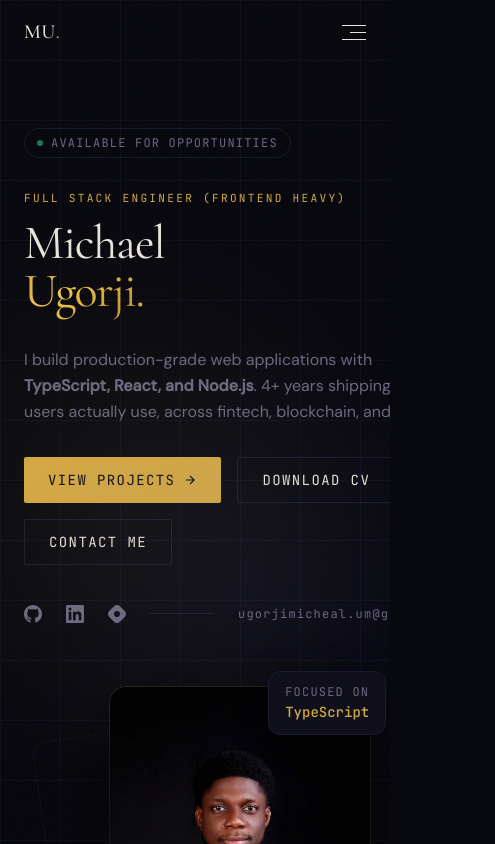
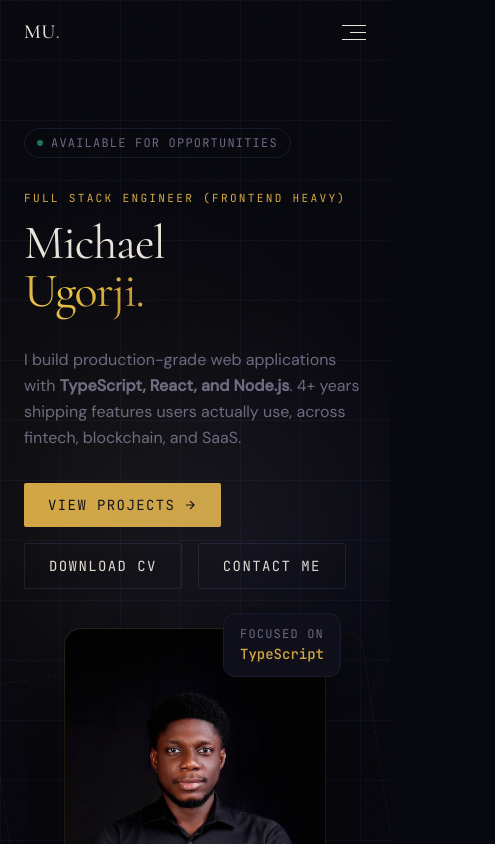
Before and after one commit to Izunnaya/Porfolio, a Next.js app: page / in a window 390 px wide. Shown: the top 844 px of the page, 495 px wide, since content can reach past the window. Built offline with nearby package versions, Linux system fonts and the light colour scheme.

Commit message:
overflow on mobile fix

```diff
--- a/app/globals.css
+++ b/app/globals.css
@@ -1,12 +1,12 @@
-@import url('https://fonts.googleapis.com/css2?family=Cormorant+Garamond:ital,wght@0,300;0,400;0,500;0,600;1,300;1,400&family=DM+Sans:ital,opsz,wght@0,9..40,300;0,9..40,400;0,9..40,500;1,9..40,300&family=JetBrains+Mono:wght@300;400;500&display=swap');
+@import url("https://fonts.googleapis.com/css2?family=Cormorant+Garamond:ital,wght@0,300;0,400;0,500;0,600;1,300;1,400&family=DM+Sans:ital,opsz,wght@0,9..40,300;0,9..40,400;0,9..40,500;1,9..40,300&family=JetBrains+Mono:wght@300;400;500&display=swap");
 @tailwind base;
 @tailwind components;
 @tailwind utilities;
 
 :root {
-  --font-display: 'Cormorant Garamond', serif;
-  --font-body: 'DM Sans', sans-serif;
-  --font-mono: 'JetBrains Mono', monospace;
+  --font-display: "Cormorant Garamond", serif;
+  --font-body: "DM Sans", sans-serif;
+  --font-mono: "JetBrains Mono", monospace;
   --bg: #08080f;
   --surface: #0f0f1a;
   --border: #1a1a2e;
@@ -23,6 +23,7 @@
 
 html {
   scroll-behavior: smooth;
+  overflow-x: hidden;
 }
 
 body {
@@ -57,7 +58,7 @@ body {
 
 /* Noise overlay */
 body::before {
-  content: '';
+  content: "";
   position: fixed;
   inset: 0;
   pointer-events: none;
@@ -100,10 +101,15 @@ body::before {
 
 /* Card hover */
 .project-card {
-  transition: transform 0.3s ease, border-color 0.3s ease, box-shadow 0.3s ease;
+  transition:
+    transform 0.3s ease,
+    border-color 0.3s ease,
+    box-shadow 0.3s ease;
 }
 .project-card:hover {
   transform: translateY(-4px);
   border-color: rgba(212, 168, 67, 0.25);
-  box-shadow: 0 24px 60px rgba(0, 0, 0, 0.4), 0 0 0 1px rgba(212, 168, 67, 0.1);
+  box-shadow:
+    0 24px 60px rgba(0, 0, 0, 0.4),
+    0 0 0 1px rgba(212, 168, 67, 0.1);
 }
--- a/components/Hero/HeroPortrait.tsx
+++ b/components/Hero/HeroPortrait.tsx
@@ -9,7 +9,7 @@ export default function HeroPortrait() {
       initial={{ opacity: 0, x: 40 }}
       animate={{ opacity: 1, x: 0 }}
       transition={{ duration: 0.9, delay: 0.3, ease: [0.22, 1, 0.36, 1] }}
-      className="flex justify-center lg:justify-end"
+      className="flex justify-center lg:justify-end mt-10 md:mt-0"
     >
       <div className="relative">
         {/* Decorative ring */}
--- a/components/Hero/HeroText.tsx
+++ b/components/Hero/HeroText.tsx
@@ -29,7 +29,10 @@ export default function HeroText() {
       className="space-y-8"
     >
       {/* Status badge */}
-      <motion.div variants={itemVariants} className="flex items-center gap-3">
+      <motion.div
+        variants={itemVariants}
+        className="flex items-center gap-3 w-full"
+      >
         <span className="flex items-center gap-2 text-xs font-mono tracking-widest uppercase text-muted border border-border px-3 py-1.5 rounded-full">
           <span className="w-1.5 h-1.5 rounded-full bg-emerald-400 animate-pulse" />
           Available for opportunities
@@ -39,7 +42,7 @@ export default function HeroText() {
       {/* Name */}
       <motion.div variants={itemVariants}>
         <p className="section-label mb-3">
-          Full Stack Engineer (Frontend Heavy){" "}
+          Full Stack Engineer (Frontend Heavy)
         </p>
         <h1
           className="font-display leading-none tracking-tight"
@@ -67,7 +70,7 @@ export default function HeroText() {
       <motion.div variants={itemVariants} className="flex flex-wrap gap-4">
         <a
           href="#projects"
-          className="group flex items-center gap-2 bg-gold text-bg text-sm font-mono tracking-widest uppercase px-6 py-3 rounded-sm hover:bg-gold/90 transition-all duration-300"
+          className="group flex items-center justify-center gap-2 bg-gold text-bg text-sm font-mono tracking-widest uppercase px-6 py-3 rounded-sm hover:bg-gold/90 transition-all duration-300"
         >
           View Projects
           <svg
@@ -98,10 +101,11 @@ export default function HeroText() {
       </motion.div>
 
       {/* Social links */}
-
+      <div className="gridmd:flex">
+        {" "}
         <motion.div
           variants={itemVariants}
-        className="flex items-center gap-6 pt-2"
+          className="md:flex items-center gap-2 lg:gap-6 pt-2 hidden"
         >
           {socialLinks.map((s) => (
             <a
@@ -123,6 +127,7 @@ export default function HeroText() {
             ugorjimicheal.um@gmail.com
           </a>
         </motion.div>
+      </div>
     </motion.div>
   );
 }
--- a/components/Hero/Index.tsx
+++ b/components/Hero/Index.tsx
@@ -5,11 +5,11 @@ import HeroScrollIndicator from "./HeroScrollIndicator";
 
 export default function Hero() {
   return (
-    <section className="relative min-h-screen flex items-center grid-bg overflow-hidden">
+    <section className="relative min-h-screen flex items-center grid-bg overflow-hidden ">
       <HeroBackground />
 
-      <div className="max-w-6xl mx-auto px-6 py-32 w-full">
-        <div className="grid lg:grid-cols-2 gap-16 lg:gap-8 items-center">
+      <div className="max-w-6xl mx-auto px-6 py-32 w-full overflow-hidden">
+        <div className="lg:flex flex-none justify-between gap-8 lg:gap-0 items-center w-full">
           <HeroText />
           <HeroPortrait />
         </div>
```
Lines whose indentation alone changed are shown as unchanged.
